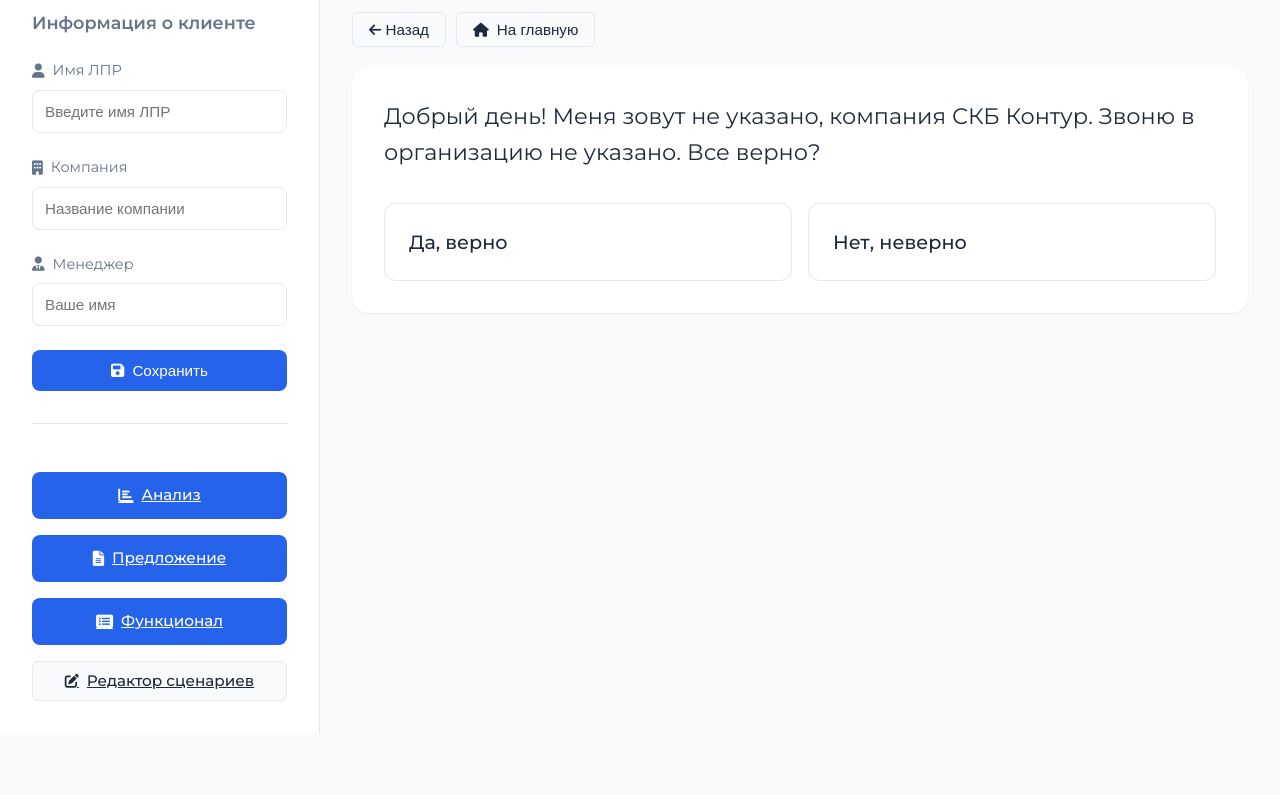
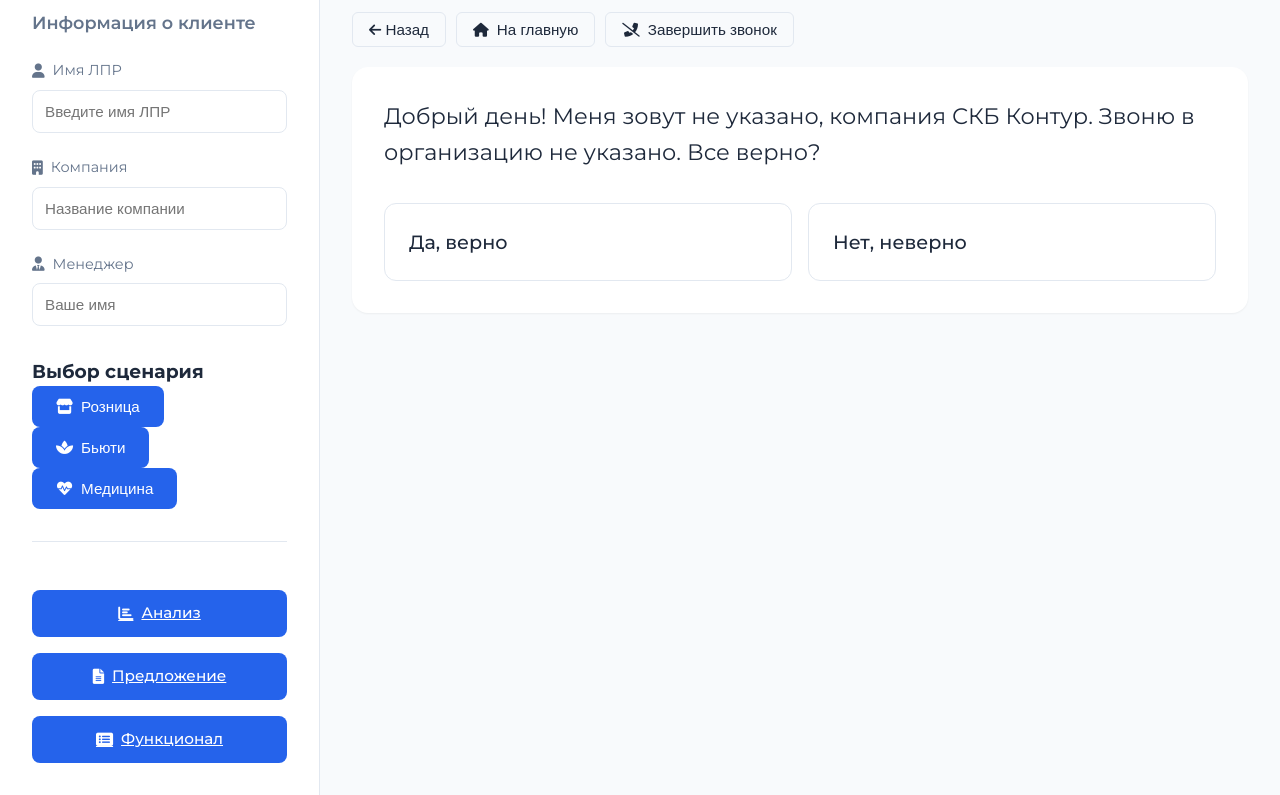
Before and after one commit to Koptelev/segmentplus, a plain HTML site: page index.html in a window 1280 px wide. Shown: the part 94-889 px from the top of the page. Before the commit the page ends 827 px from the top, so only its background shows below. Drawn offline with Linux system fonts and the light colour scheme.

Commit message:
index.html

```diff
--- a/index.html
+++ b/index.html
@@ -13,7 +13,7 @@
         <!-- Боковая панель -->
         <aside class="sidebar">
             <div class="sidebar-header">
-                <img src="logo.png" alt="Сегмент+" class="logo">
+                <img src="logo.png" alt="Логотип Сегмент+" class="logo">
                 <h2>Сегмент+</h2>
             </div>
 
@@ -42,11 +42,24 @@
                     </label>
                     <input type="text" id="manager-name" placeholder="Ваше имя">
                 </div>
+            </div>
 
-                <button id="save-client-data" class="btn-primary">
-                    <i class="fas fa-save"></i>
-                    Сохранить
-                </button>
+            <div class="scenario-selector">
+                <h3>Выбор сценария</h3>
+                <div class="scenario-buttons">
+                    <button id="retail-scenario" class="btn-primary active" aria-label="Сценарий для розничной торговли">
+                        <i class="fas fa-store"></i>
+                        Розница
+                    </button>
+                    <button id="beauty-scenario" class="btn-primary" aria-label="Сценарий для бьюти-индустрии">
+                        <i class="fas fa-spa"></i>
+                        Бьюти
+                    </button>
+                    <button id="medical-scenario" class="btn-primary" aria-label="Сценарий для медицинской отрасли">
+                        <i class="fas fa-heartbeat"></i>
+                        Медицина
+                    </button>
+                </div>
             </div>
 
             <div class="sidebar-footer">
@@ -63,10 +76,6 @@
                         <i class="fas fa-list-alt"></i>
                         Функционал
                     </a>
-                    <a href="editor.html" class="btn-secondary">
-                        <i class="fas fa-edit"></i>
-                        Редактор сценариев
-                    </a>
                 </div>
             </div>
         </aside>
@@ -78,10 +87,10 @@
             </header>
 
             <div class="buttons">
-                <button id="back-btn" class="btn-secondary">
+                <button id="back-btn" class="btn-secondary" aria-label="Вернуться на предыдущую страницу">
                     <i class="fas fa-arrow-left"></i> Назад
                 </button>
-                <button id="home-btn" class="btn-secondary">
+                <button id="home-btn" class="btn-secondary" aria-label="Вернуться на главную страницу">
                     <i class="fas fa-home"></i> На главную
                 </button>
             </div>
```
